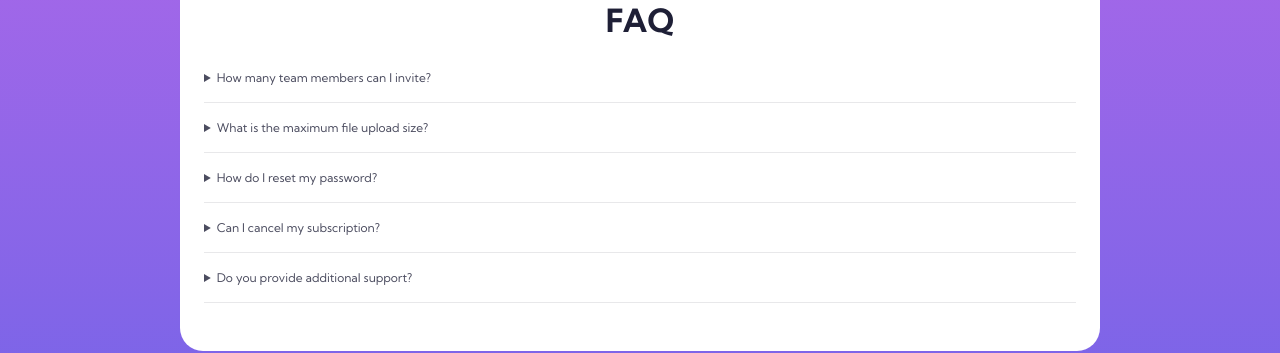
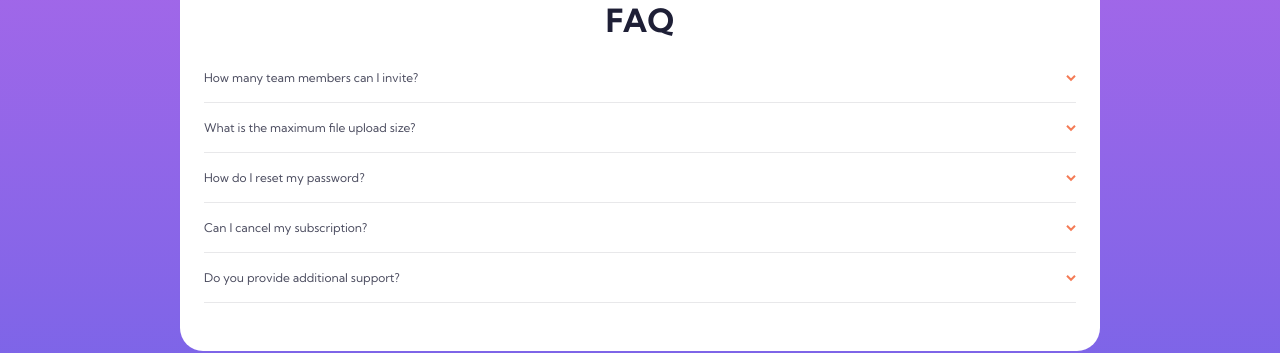
Before and after one commit to miguelzaga/faq-accordion-card, a React (Vite) app: page / in a window 1280 px wide. Shown: the part 172-525 px from the top of the page. Built offline with nearby package versions, Linux system fonts and the light colour scheme.

Commit message:
add marker to questions

```diff
--- a/src/scss/03-objects/_question.scss
+++ b/src/scss/03-objects/_question.scss
@@ -4,10 +4,22 @@
 	margin-top: 17px;
   padding-bottom: 16px;
   border-bottom: 1px solid $grey-athens;
+  position: relative;
 
   &__title {
     color: $grey-gun;
       line-height: 16px;
+
+      &::marker {
+	      content: none;
+      }
+
+      &::after {
+	      content: url("/src/assets/images/icon-arrow-down.svg");
+	      margin-left: auto;
+	      position: absolute;
+	      right: 0;
+      }
   }
 
   &__answer {
@@ -18,6 +30,10 @@
     &__title {
       color: $blue-midnight;
       font-weight: 700;
+
+      &::after {
+	      transform: rotate(180deg);
+      }
     }
   }
 }
```
